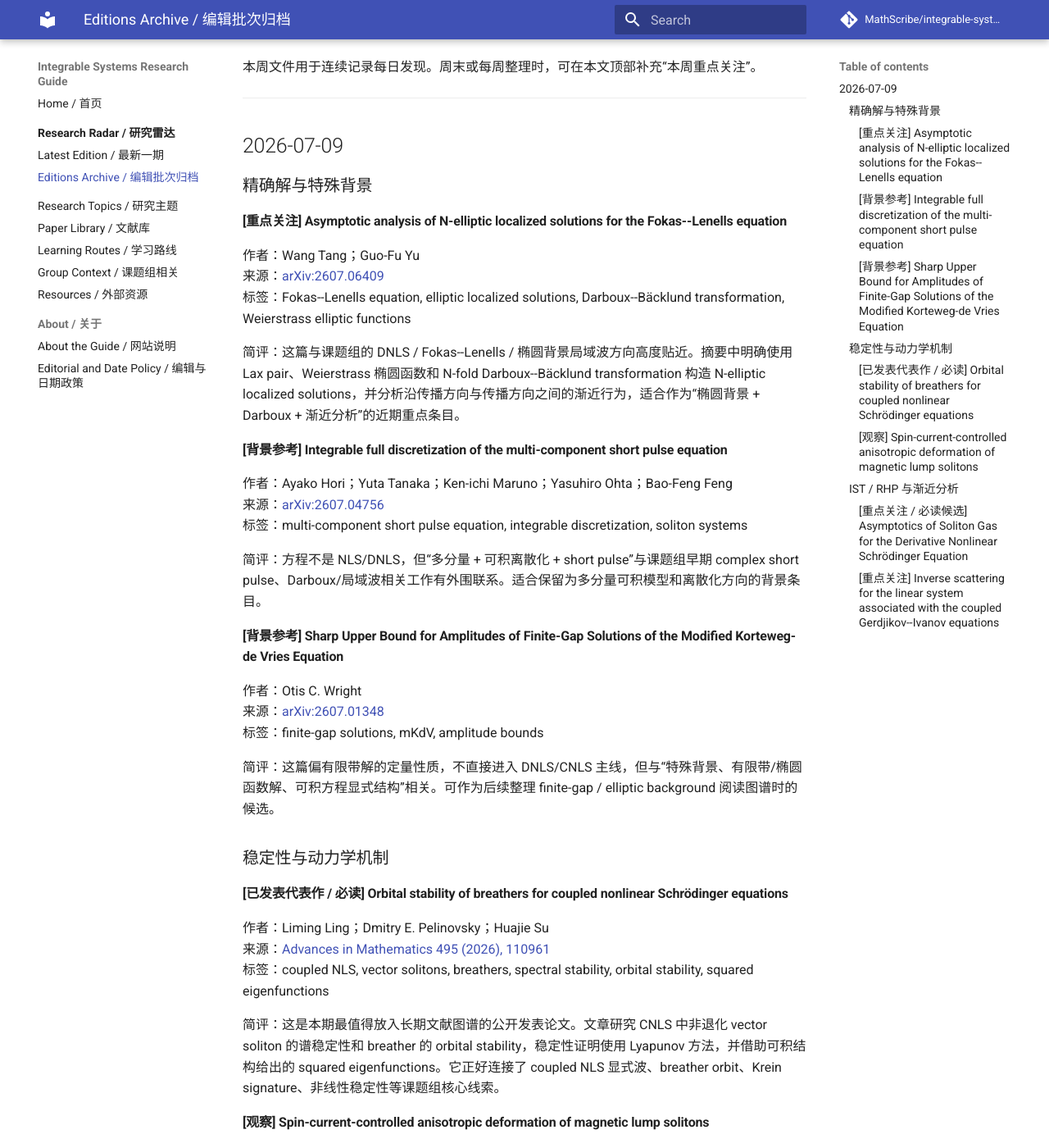
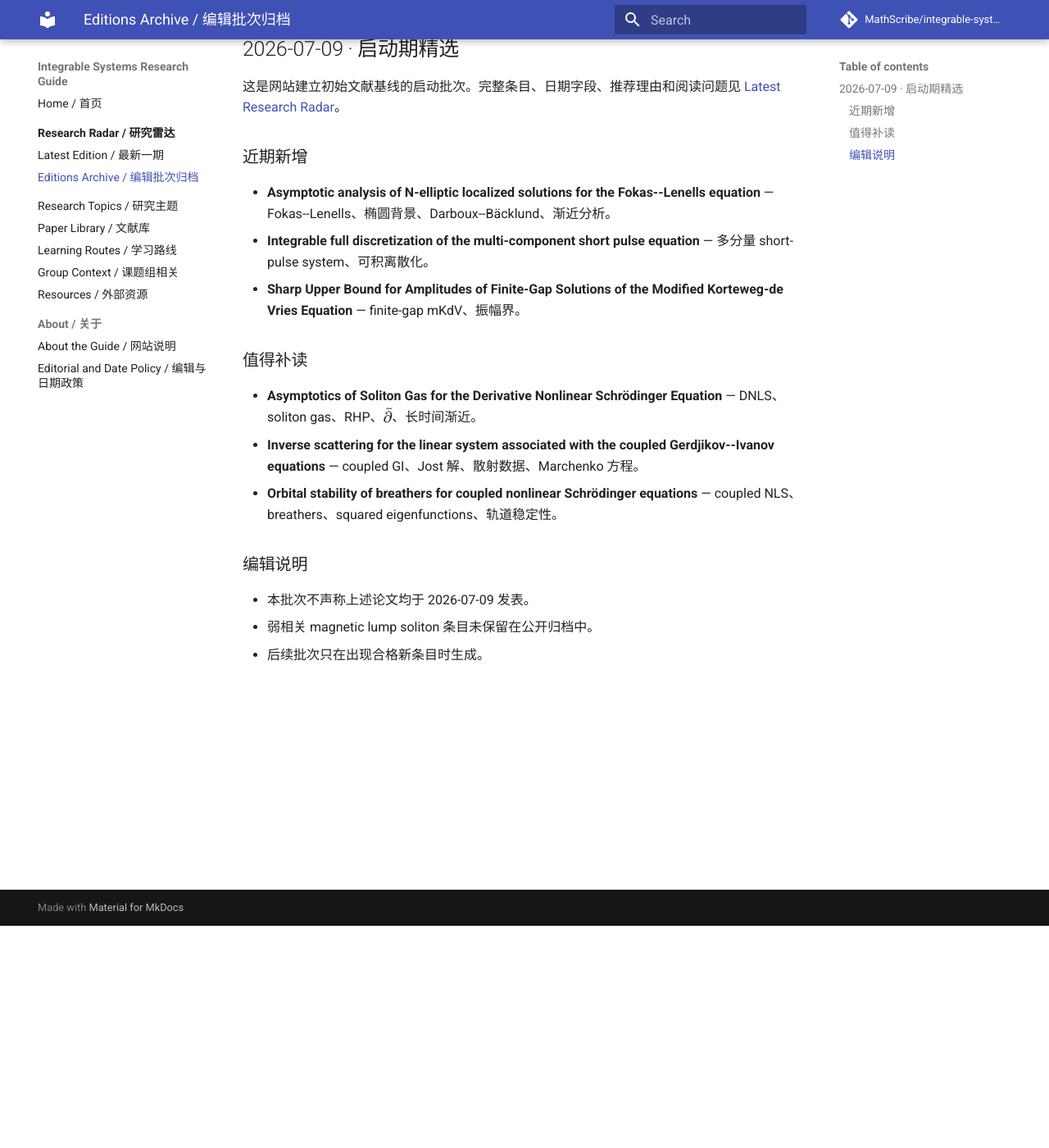
Before and after one commit to MathScribe/integrable-systems-guide, an MkDocs documentation site: the page built from docs/radar/2026-W28.md, in a window 1280 px wide and 1400 px high, scrolled down 271 px. Shown: the whole window at 82% size. Built offline with MkDocs 1.6.1 and Material for MkDocs 9.7.7, drawn with Linux system fonts in a browser that asks for light colours; comment, search, counter and statistics services are not loaded; some of the changed text lies outside the part shown.

Commit message:
Convert first weekly brief into a launch-edition archive

```diff
--- a/docs/radar/2026-W28.md
+++ b/docs/radar/2026-W28.md
@@ -1,73 +1,29 @@
-# 可积系统研究简报 · 2026-W28
+# Research Radar Archive · 2026-W28
 
-本页为 AI 辅助生成的研究简报，主要面向 Ling Liming 课题组相关方向，跟踪可积系统、非线性波、精确解、稳定性、IST/RHP 与长时间渐近分析中的近期论文和研究线索。
+本文件保存研究雷达编辑批次。批次日期表示本站整理日期，不等于论文发表日期。
 
-筛选主要依据题名、摘要、arXiv 分类、关键词和公开元数据。条目分级表示相关性和阅读优先级，不代表对论文正确性的审查。除特别标注外，条目尚未经过人工逐篇验证；数学结论请以原论文为准。
-
-本周文件用于连续记录每日发现。周末或每周整理时，可在本文顶部补充“本周重点关注”。
+[最新一期](latest.md) · [栏目说明](index.md) · [返回首页](../index.md)
 
 ---
 
-## 2026-07-09
+## 2026-07-09 · 启动期精选
 
-### 精确解与特殊背景
+这是网站建立初始文献基线的启动批次。完整条目、日期字段、推荐理由和阅读问题见 [Latest Research Radar](latest.md)。
 
-#### [重点关注] Asymptotic analysis of N-elliptic localized solutions for the Fokas--Lenells equation
+### 近期新增
 
-作者：Wang Tang；Guo-Fu Yu
-来源：[arXiv:2607.06409](https://arxiv.org/abs/2607.06409)
-标签：Fokas--Lenells equation, elliptic localized solutions, Darboux--Bäcklund transformation, Weierstrass elliptic functions
+- **Asymptotic analysis of N-elliptic localized solutions for the Fokas--Lenells equation** — Fokas--Lenells、椭圆背景、Darboux--Bäcklund、渐近分析。
+- **Integrable full discretization of the multi-component short pulse equation** — 多分量 short-pulse system、可积离散化。
+- **Sharp Upper Bound for Amplitudes of Finite-Gap Solutions of the Modified Korteweg-de Vries Equation** — finite-gap mKdV、振幅界。
 
-简评：这篇与课题组的 DNLS / Fokas--Lenells / 椭圆背景局域波方向高度贴近。摘要中明确使用 Lax pair、Weierstrass 椭圆函数和 N-fold Darboux--Bäcklund transformation 构造 N-elliptic localized solutions，并分析沿传播方向与传播方向之间的渐近行为，适合作为“椭圆背景 + Darboux + 渐近分析”的近期重点条目。
+### 值得补读
 
-#### [背景参考] Integrable full discretization of the multi-component short pulse equation
+- **Asymptotics of Soliton Gas for the Derivative Nonlinear Schrödinger Equation** — DNLS、soliton gas、RHP、$\bar\partial$、长时间渐近。
+- **Inverse scattering for the linear system associated with the coupled Gerdjikov--Ivanov equations** — coupled GI、Jost 解、散射数据、Marchenko 方程。
+- **Orbital stability of breathers for coupled nonlinear Schrödinger equations** — coupled NLS、breathers、squared eigenfunctions、轨道稳定性。
 
-作者：Ayako Hori；Yuta Tanaka；Ken-ichi Maruno；Yasuhiro Ohta；Bao-Feng Feng
-来源：[arXiv:2607.04756](https://arxiv.org/abs/2607.04756)
-标签：multi-component short pulse equation, integrable discretization, soliton systems
+### 编辑说明
 
-简评：方程不是 NLS/DNLS，但“多分量 + 可积离散化 + short pulse”与课题组早期 complex short pulse、Darboux/局域波相关工作有外围联系。适合保留为多分量可积模型和离散化方向的背景条目。
-
-#### [背景参考] Sharp Upper Bound for Amplitudes of Finite-Gap Solutions of the Modified Korteweg-de Vries Equation
-
-作者：Otis C. Wright
-来源：[arXiv:2607.01348](https://arxiv.org/abs/2607.01348)
-标签：finite-gap solutions, mKdV, amplitude bounds
-
-简评：这篇偏有限带解的定量性质，不直接进入 DNLS/CNLS 主线，但与“特殊背景、有限带/椭圆函数解、可积方程显式结构”相关。可作为后续整理 finite-gap / elliptic background 阅读图谱时的候选。
-
-### 稳定性与动力学机制
-
-#### [已发表代表作 / 必读] Orbital stability of breathers for coupled nonlinear Schrödinger equations
-
-作者：Liming Ling；Dmitry E. Pelinovsky；Huajie Su
-来源：[Advances in Mathematics 495 (2026), 110961](https://dmpeli.math.mcmaster.ca/PaperBank/BreathersCoupledNLS.pdf)
-标签：coupled NLS, vector solitons, breathers, spectral stability, orbital stability, squared eigenfunctions
-
-简评：这是本期最值得放入长期文献图谱的公开发表论文。文章研究 CNLS 中非退化 vector soliton 的谱稳定性和 breather 的 orbital stability，稳定性证明使用 Lyapunov 方法，并借助可积结构给出的 squared eigenfunctions。它正好连接了 coupled NLS 显式波、breather orbit、Krein signature、非线性稳定性等课题组核心线索。
-
-#### [观察] Spin-current-controlled anisotropic deformation of magnetic lump solitons
-
-作者：Xiao-Qi Cui；Xin-Wei Jin；Shiyi Wang；Xiao-Yong Wen；Zhan-Ying Yang
-来源：[arXiv:2607.07345](https://arxiv.org/abs/2607.07345)
-标签：lump solitons, anisotropic deformation, magnetic solitons
-
-简评：这篇属于物理驱动的 lump soliton 动力学，和 Ling 组的 NLS/DNLS/RHP 主线不直接重合，但“lump soliton + deformation”可作为非线性局域结构动力学的外围观察条目。
-
-### IST / RHP 与渐近分析
-
-#### [重点关注 / 必读候选] Asymptotics of Soliton Gas for the Derivative Nonlinear Schrödinger Equation
-
-作者：Deng Shan Wang；Xinyu Wang
-来源：[arXiv:2606.24435](https://arxiv.org/abs/2606.24435)
-标签：DNLS, soliton gas, meromorphic RHP, continuum limit, ∂̄-problem, long-time asymptotics, theta functions
-
-简评：这篇是 IST / RHP 与渐近分析栏目的强相关条目。它从 DNLS 的 reflectionless potential 和纯 N-soliton 解出发，经 meromorphic RHP 取 N→∞ 连续极限，得到描述 DNLS soliton gas 的 ∂̄-problem，并进一步分析大 x 与长时间渐近。由于它同时涉及 DNLS、soliton gas、RHP、∂̄ 与 theta-function 渐近，是本期最贴近课题组分析方向的新增论文之一。
-
-#### [重点关注] Inverse scattering for the linear system associated with the coupled Gerdjikov--Ivanov equations
-
-作者：Ramazan Ercan
-来源：[arXiv:2605.28856](https://arxiv.org/abs/2605.28856)
-标签：coupled Gerdjikov--Ivanov equations, DNLS system III, inverse scattering, Jost solutions, scattering coefficients, Marchenko integral equations
-
-简评：这篇直接面向 coupled Gerdjikov--Ivanov equations 相关线性系统的 direct/inverse scattering。摘要中明确涉及两个 Schwartz-class potentials、Jost solutions、scattering coefficients、bound states 与 Marchenko 型积分方程；它与多分量 / 耦合 DNLS 谱问题和反散射构造高度相关，应优先进入 DNLS hierarchy 与 coupled derivative NLS 的文献候选表。
+- 本批次不声称上述论文均于 2026-07-09 发表。
+- 弱相关 magnetic lump soliton 条目未保留在公开归档中。
+- 后续批次只在出现合格新条目时生成。
```
